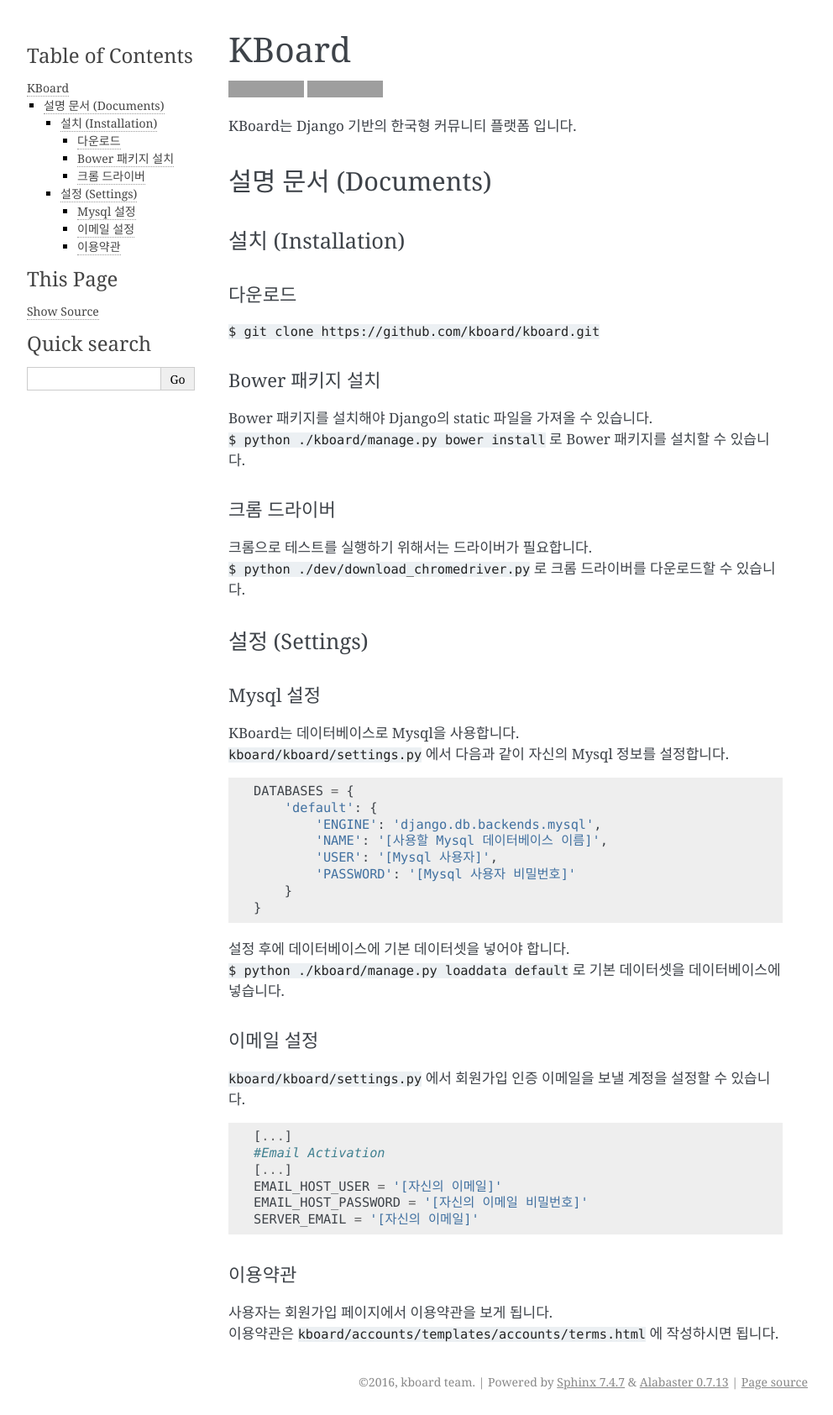
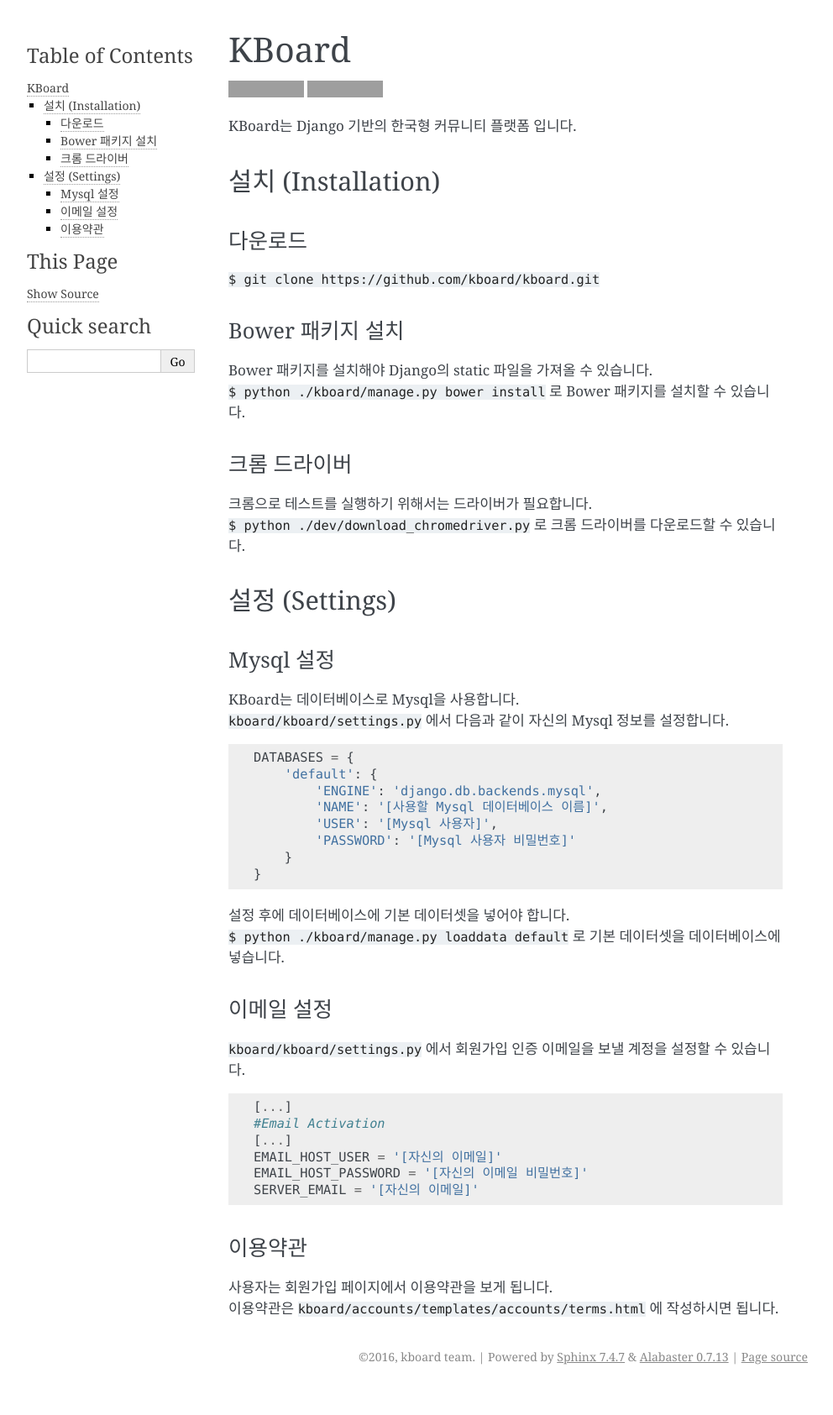
Before and after one commit to kboard/kboard, a Sphinx documentation site: the page built from docs/source/index.rst, in a window 1280 px wide. Shown: the whole page at 84% size, without its empty margins (148-1140 px from the left). Built offline with Sphinx 7.4.7, drawn with Linux system fonts in a browser that asks for light colours; after the commit the page ends 1655 px from its top, so only the background shows below that; grey boxes are pictures that could not be loaded.

Commit message:
Modify structure of readthedocs

```diff
--- a/docs/source/index.rst
+++ b/docs/source/index.rst
@@ -11,32 +11,28 @@
 
 KBoard는 Django 기반의 한국형 커뮤니티 플랫폼 입니다.
 
-
-설명 문서 (Documents)
+설치 (Installation)
 -------------------
 
-설치 (Installation)
-^^^^^^^^^^^^^^^^^^^
-
 다운로드
-'''''''
+^^^^^^^^^^
 | ``$ git clone https://github.com/kboard/kboard.git``
 
 Bower 패키지 설치
-'''''''''''''''''''
+^^^^^^^^^^
 | Bower 패키지를 설치해야 Django의 static 파일을 가져올 수 있습니다.
 | ``$ python ./kboard/manage.py bower install`` 로 Bower 패키지를 설치할 수 있습니다.
 
 크롬 드라이버
-'''''''''''''''''''''
+^^^^^^^^^^
 | 크롬으로 테스트를 실행하기 위해서는 드라이버가 필요합니다.
 | ``$ python ./dev/download_chromedriver.py`` 로 크롬 드라이버를 다운로드할 수 있습니다.
 
 설정 (Settings)
-^^^^^^^^^^^^^^^
+-------------------
 
 Mysql 설정
-''''''''''''
+^^^^^^^^^^
 | KBoard는 데이터베이스로 Mysql을 사용합니다.
 | ``kboard/kboard/settings.py`` 에서 다음과 같이 자신의 Mysql 정보를 설정합니다.
 
@@ -55,7 +51,7 @@
 | ``$ python ./kboard/manage.py loaddata default`` 로 기본 데이터셋을 데이터베이스에 넣습니다.
 
 이메일 설정
-'''''''''''''
+^^^^^^^^^^
 | ``kboard/kboard/settings.py`` 에서 회원가입 인증 이메일을 보낼 계정을 설정할 수 있습니다.
 
 ::
@@ -68,6 +64,6 @@
         SERVER_EMAIL = '[자신의 이메일]'
 
 이용약관
-''''''''
+^^^^^^^^^^
 | 사용자는 회원가입 페이지에서 이용약관을 보게 됩니다.
 | 이용약관은 ``kboard/accounts/templates/accounts/terms.html`` 에 작성하시면 됩니다.
```
